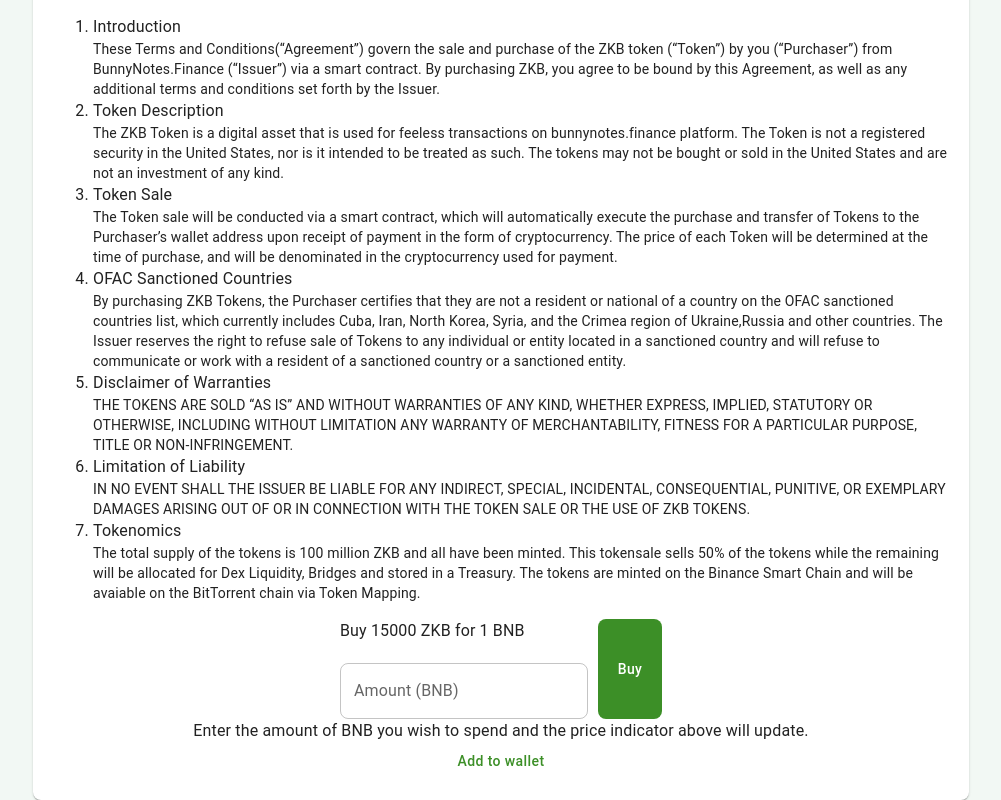
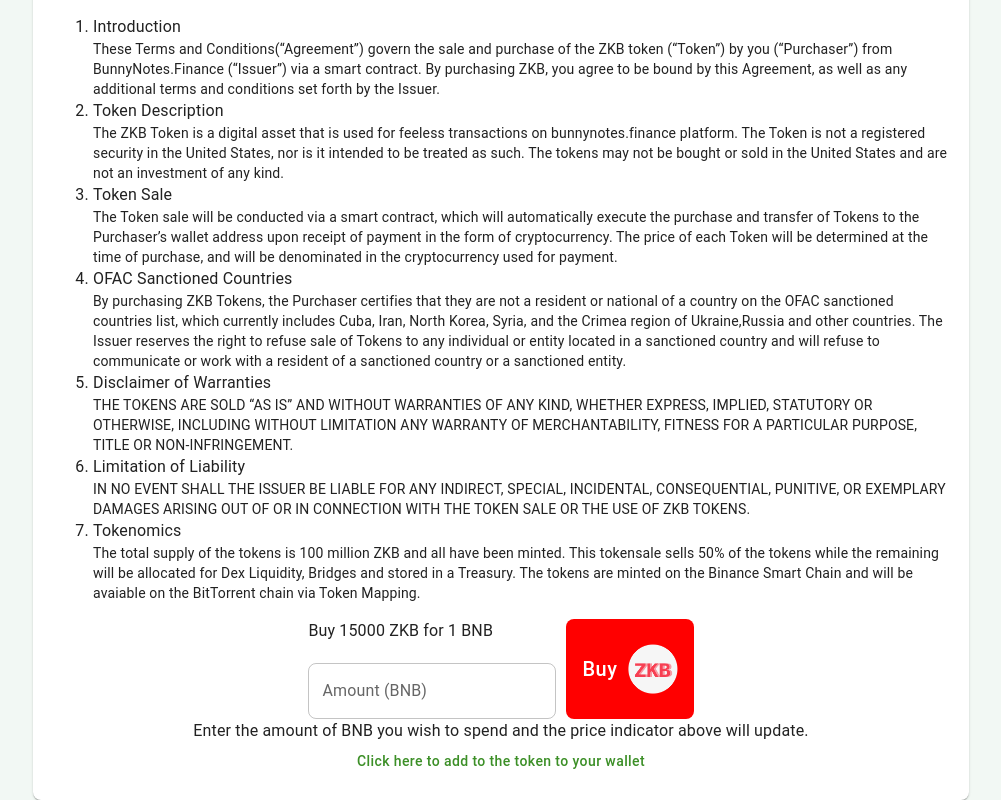
Before and after one commit to StrawberryChocolateFudge/Bunny-Notes, a React (Vite) app: page /tokensale in a window 1280 px wide. Shown: the part 234-1034 px from the top of the page, without its empty margins (139-1140 px from the left). Built offline with nearby package versions, Linux system fonts and the light colour scheme.

Commit message:
Added ZKB token logo

```diff
--- a/frontend/components/SelectableCards.tsx
+++ b/frontend/components/SelectableCards.tsx
@@ -44,14 +44,14 @@ export function SelectableCards(props: SelectableCardsProps) {
   </OverlayImgs>
   const getContent = () => {
     return <Stack direction="column" alignItems="center">
-      <Typography gutterBottom variant="subtitle1" component="div">
+
+      {props.isFeeless ? <Typography sx={{ color: "grey" }} variant="subtitle1">
+        Feeless
+      </Typography> : <Typography gutterBottom variant="subtitle1" component="div">
         {props.currency}
       </Typography>
+      }
 
-      {props.isFeeless ?
-        <Typography sx={{ marginTop: "10px", color: "grey" }} variant="subtitle1">
-          Feeless
-        </Typography> : null}
     </Stack>
   }
   return (
--- a/frontend/components/TokenSalePage.tsx
+++ b/frontend/components/TokenSalePage.tsx
@@ -10,6 +10,7 @@ function Body1(txt) {
 function Body2(txt) {
     return <Typography component="div" variant="body2">{txt}</Typography>
 }
+
 
 export function TokenSalePage(props: any) {
     const [bnbToSpend, setBnbToSpend] = React.useState("");
@@ -107,6 +108,7 @@ export function TokenSalePage(props: any) {
             </li>
             <li>
                 {Body1("Token Description")}
+
                 {Body2("The ZKB Token is a digital asset that is used for feeless transactions on bunnynotes.finance platform. The Token is not a registered security in the United States, nor is it intended to be treated as such. The tokens may not be bought or sold in the United States and are not an investment of any kind.")}
             </li>
             <li>
@@ -136,14 +138,15 @@ export function TokenSalePage(props: any) {
                 <div style={{ marginBottom: "20px", paddingLeft: "5px" }} />
                 <TextField value={bnbToSpend} onChange={setBnBToSpendChange} autoComplete="off" type="number" label="Amount (BNB)"></TextField>
             </Stack>
-            <Button variant="contained" sx={{ marginLeft: "10px" }} onClick={buyTokens_action}>Buy</Button>
+            <Button variant="contained" sx={{ fontSize: "20px",marginLeft: "10px", backgroundColor: "red","&:hover" :{backgroundColor: "white",color: "black"} }} onClick={buyTokens_action}>Buy  <img style={{marginLeft: "10px"}} src="/imgs/zkbLogo.png" width="50px" height="50px" /></Button>
+
 
         </Stack>
         <Stack direction="row" justifyContent="center">
             {Body1("Enter the amount of BNB you wish to spend and the price indicator above will update.")}
         </Stack>
         <Stack direction="row" justifyContent="center">
-            <Button onClick={() => addAsset()}>Add to wallet</Button>
+            <Button onClick={() => addAsset()}>Click here to add to the token to your wallet</Button>
         </Stack>
     </Paper>
 }
--- a/frontend/web3/cardPropsData.ts
+++ b/frontend/web3/cardPropsData.ts
@@ -31,7 +31,7 @@ export function getCardPropsData(cardType: "Bunny Note", netId: string): Array<S
             return [
                 { isFeeless: false, isCustom: true, networkAlt: "", networkLogo: "", imageLink: "/imgs/questionMark.png", imageAlt: "Custom Token", currency: "Custom Token", cardType, erc20Address: "", },
                 { isFeeless: false, isCustom: false, networkAlt: "", networkLogo: "", imageLink: "/imgs/bnb-chain-binance-smart-chain-logo.svg", imageAlt: "BNB", currency: "BNB", cardType, erc20Address: ZEROADDRESS },
-                { isFeeless: true, isCustom: false, networkAlt: "", networkLogo: "", imageLink: "/imgs/BunnyLogo.jpg", imageAlt: "ZKB", currency: "ZKB", cardType, erc20Address: BSCZKB, },
+                { isFeeless: true, isCustom: false, networkAlt: "", networkLogo: "", imageLink: "/imgs/zkbLogo.png", imageAlt: "ZKB", currency: "ZKB", cardType, erc20Address: BSCZKB, },
             ]
         // case FANTOMTESTNETID:
         //     return [
```
Also changed, not shown: imgs/zkbLogo.png (added).
